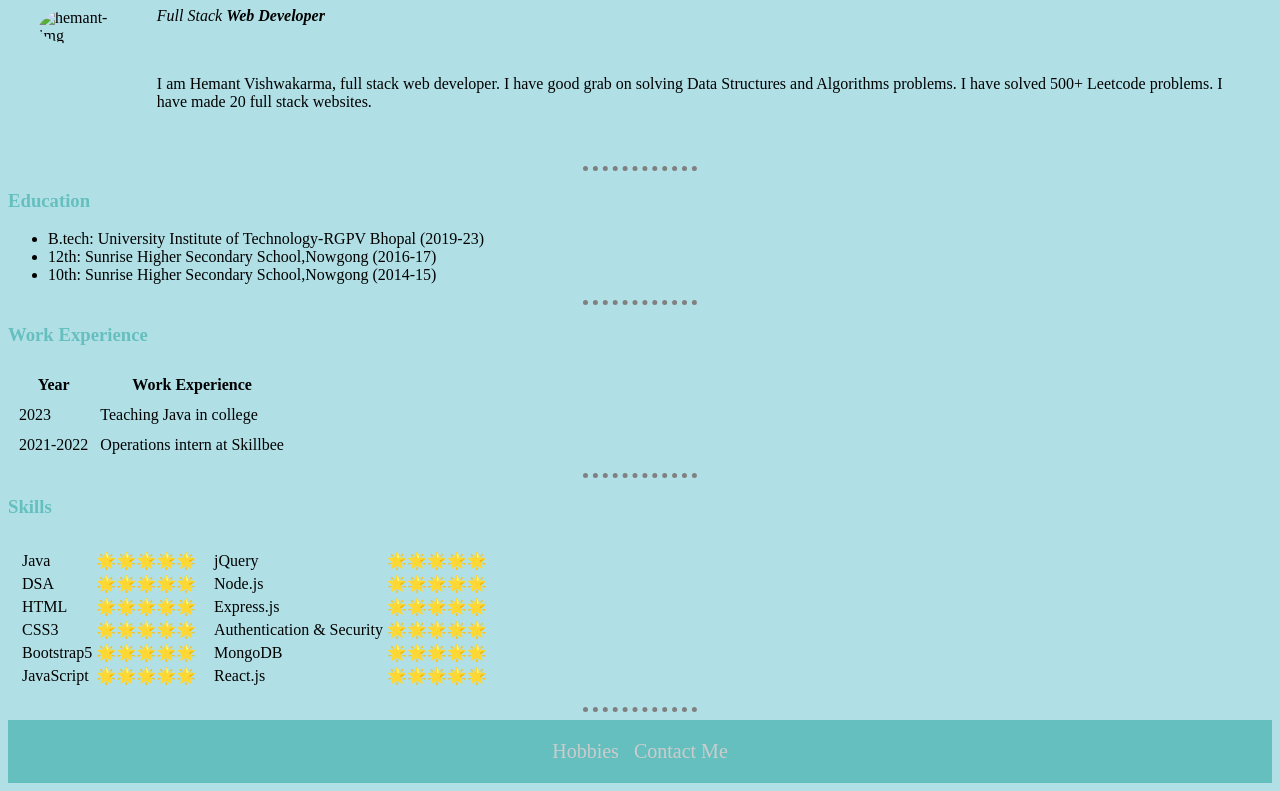
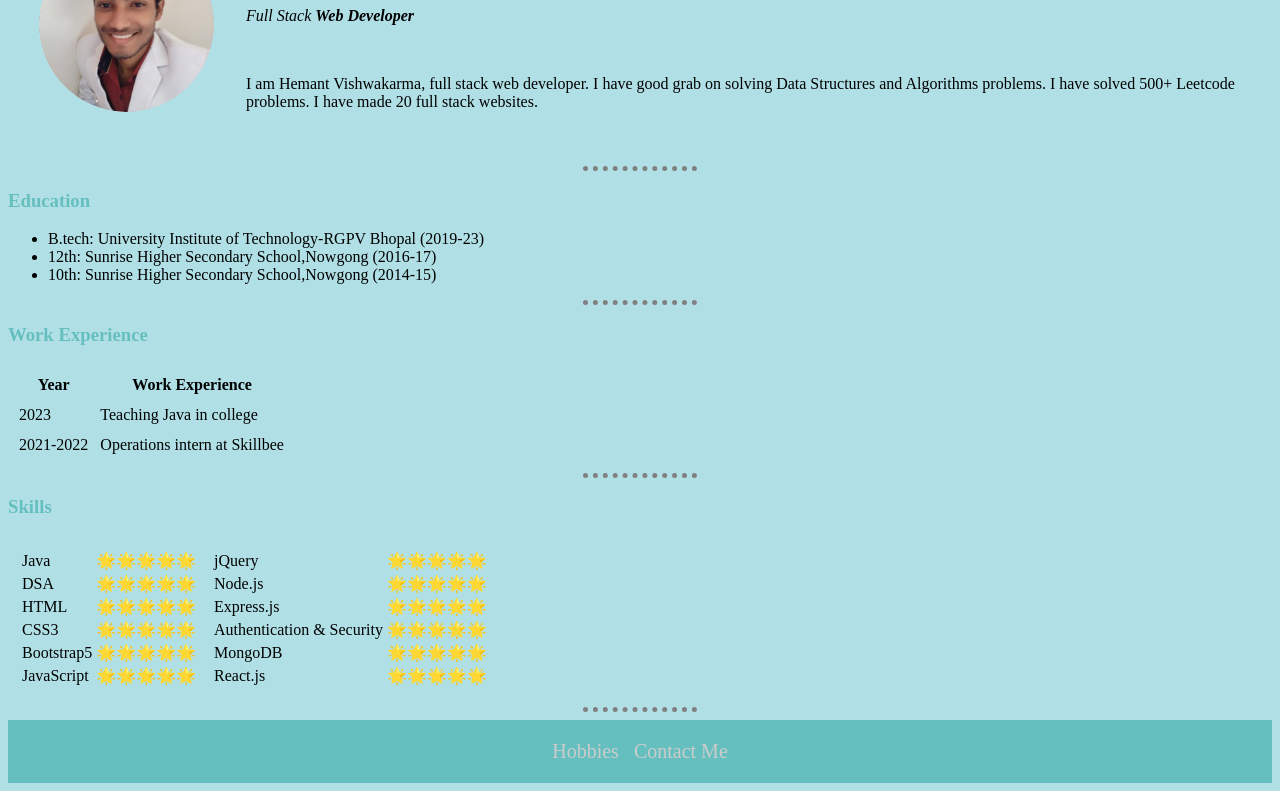
Before and after one commit to hemvish11/HTML_CSS_portfolio, a plain HTML site: page index.html in a window 1280 px wide. Shown: the part 112-903 px from the top of the page. Drawn offline with Linux system fonts and the light colour scheme.

Commit message:
Update index.html

```diff
--- a/index.html
+++ b/index.html
@@ -11,7 +11,7 @@
         <!-- img and intro -->
         <table cellspacing="30">
             <tr>
-                <td><img src="images\hemant.jpg" alt="hemant-img"></td>
+                <td><img src="hemant.jpg" alt="hemant-img"></td>
                 <td>
                     <h1>Hemant Vishwakarma</h1>
                     <p><em>Full Stack <strong>Web Developer</strong></em> </p>
```
